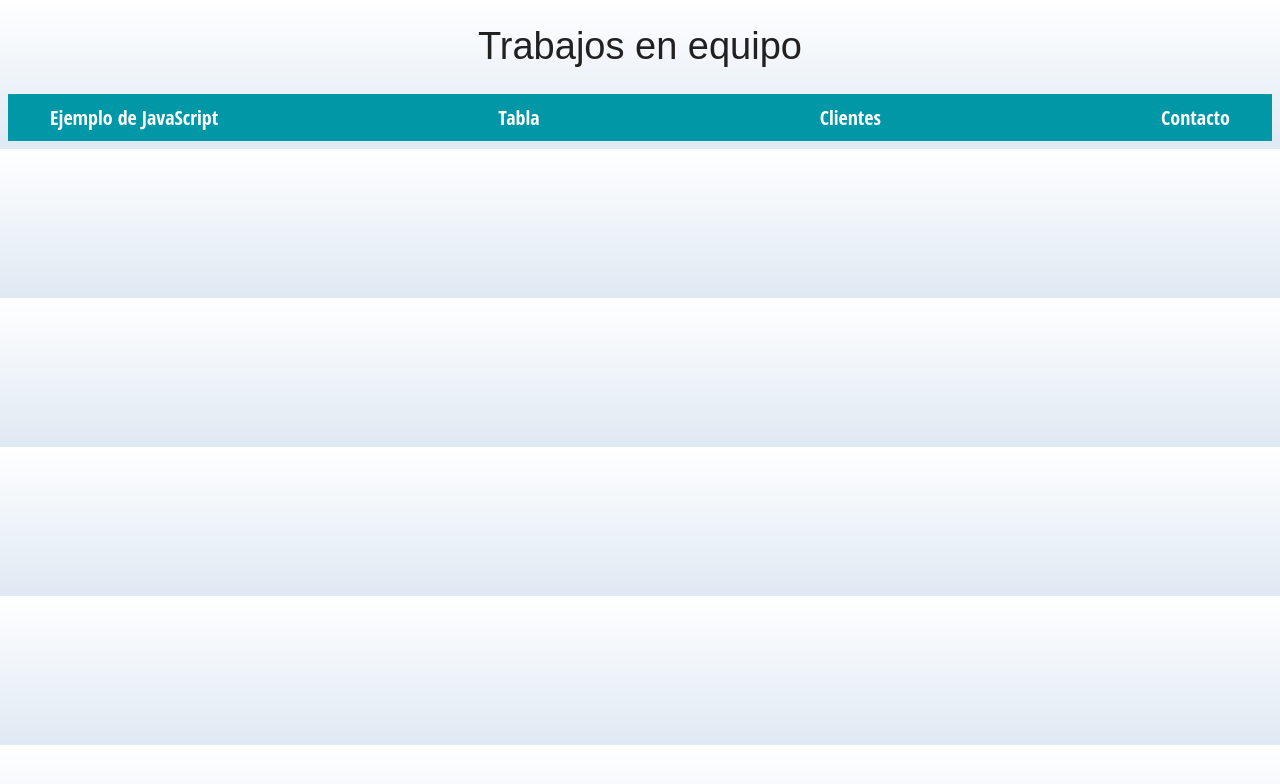
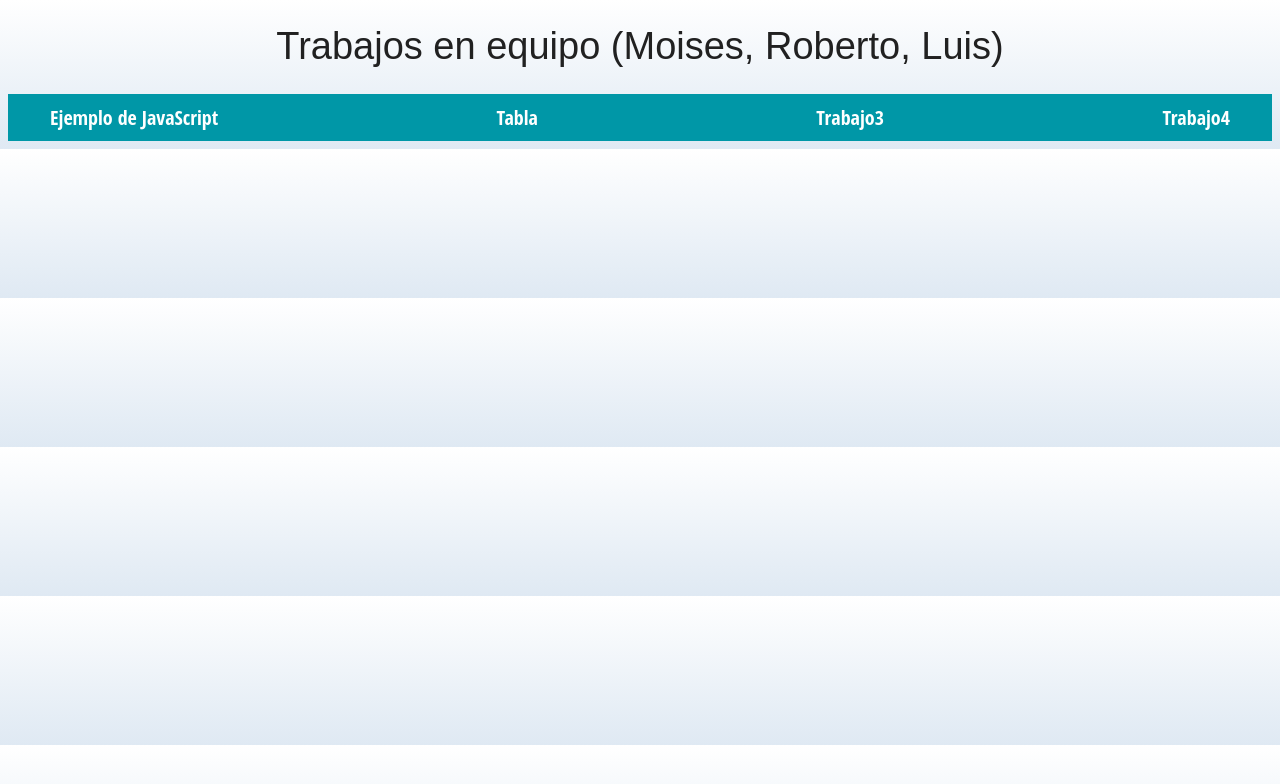
Before and after one commit to Robertojimene/Pagina-enlace, a plain HTML site: page index.html in a window 1280 px wide. Drawn offline with Linux system fonts and the light colour scheme.

Commit message:
Update index.html

```diff
--- a/index.html
+++ b/index.html
@@ -9,14 +9,14 @@
 </head>
 <body>
     <header>
-        <h1 class="titulo">Trabajos en equipo</h1>
+        <h1 class="titulo">Trabajos en equipo (Moises, Roberto, Luis)</h1>
     </header>
     <div class="nav-bg">
     <nav class="navegacion-principal contenedor">
         <a href="./quizz javascript/index.html">Ejemplo de JavaScript</a>
         <a href="./tabla/palabrasreservadas.html">Tabla</a>
-        <a href="#">Clientes</a>
-        <a href="#">Contacto</a>
+        <a href="#">Trabajo3</a>
+        <a href="#">Trabajo4</a>
     </nav>
 
     </div>
```
